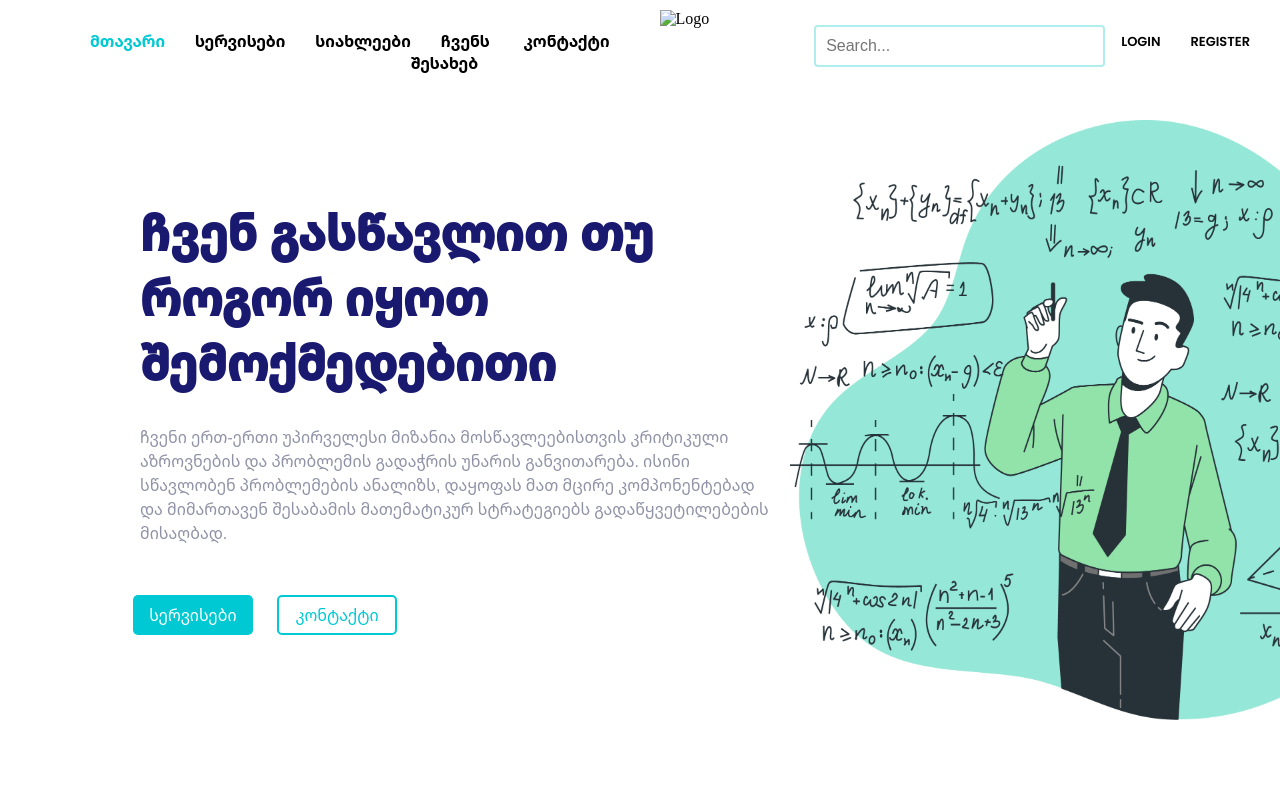
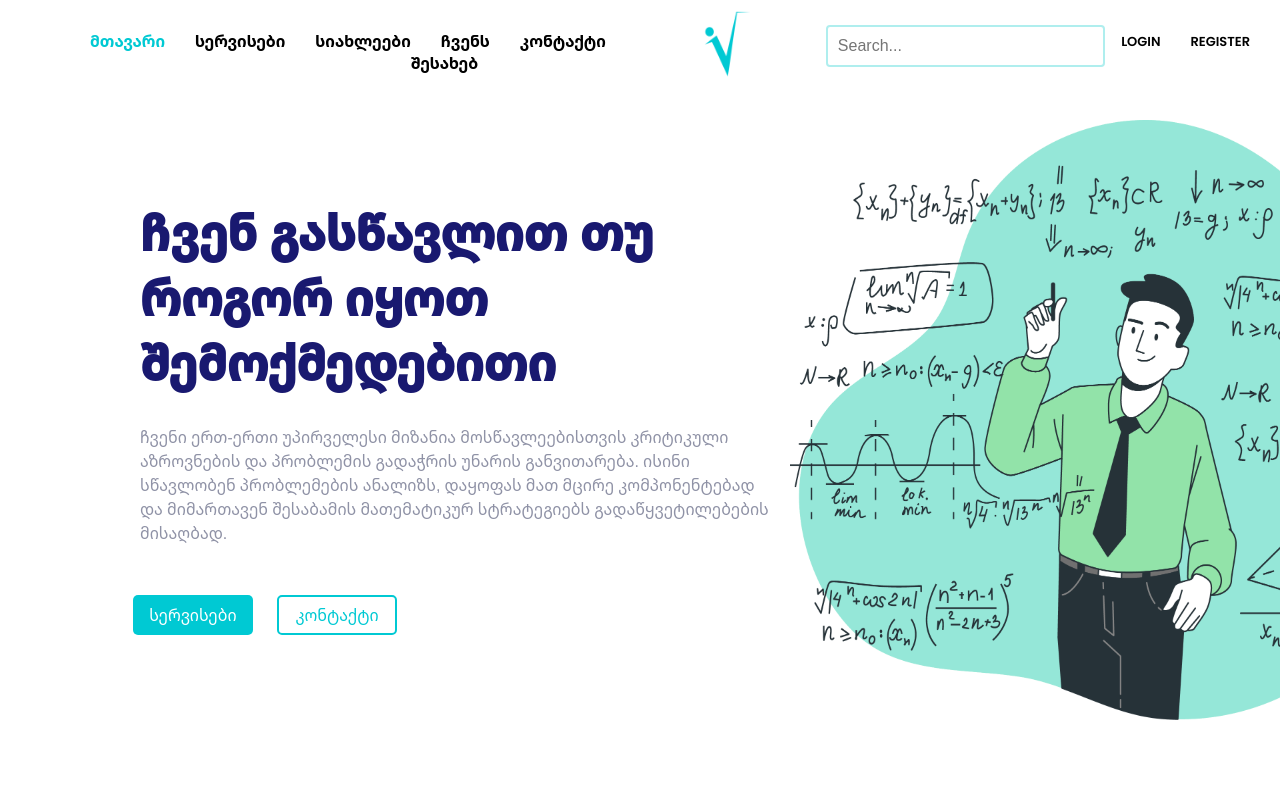
Before and after one commit to MariamMikeladze2121/finalproject, a plain HTML site: page index.html in a window 1280 px wide. Shown: the top 800 px of the page. Drawn offline with nearby package versions, Linux system fonts and the light colour scheme; files that its build step writes are made by us from their sources; files whose address does not match are found by name.

Commit message:
Update index.html

```diff
--- a/index.html
+++ b/index.html
@@ -29,7 +29,7 @@
                 <label for="check" class="close-menu"><i class="fas fa-times"></i></label>
             </ul>
         </nav>
-        <img class="logo" src="images/image (1).png" alt="Logo">
+        <img class="logo" src="image (1).png" alt="Logo">
         <div class="search-container">
             <input type="text" id="search-input" placeholder="Search..." onkeyup="searchFunction()">
             <div id="search-results" class="search-results"></div>
```
